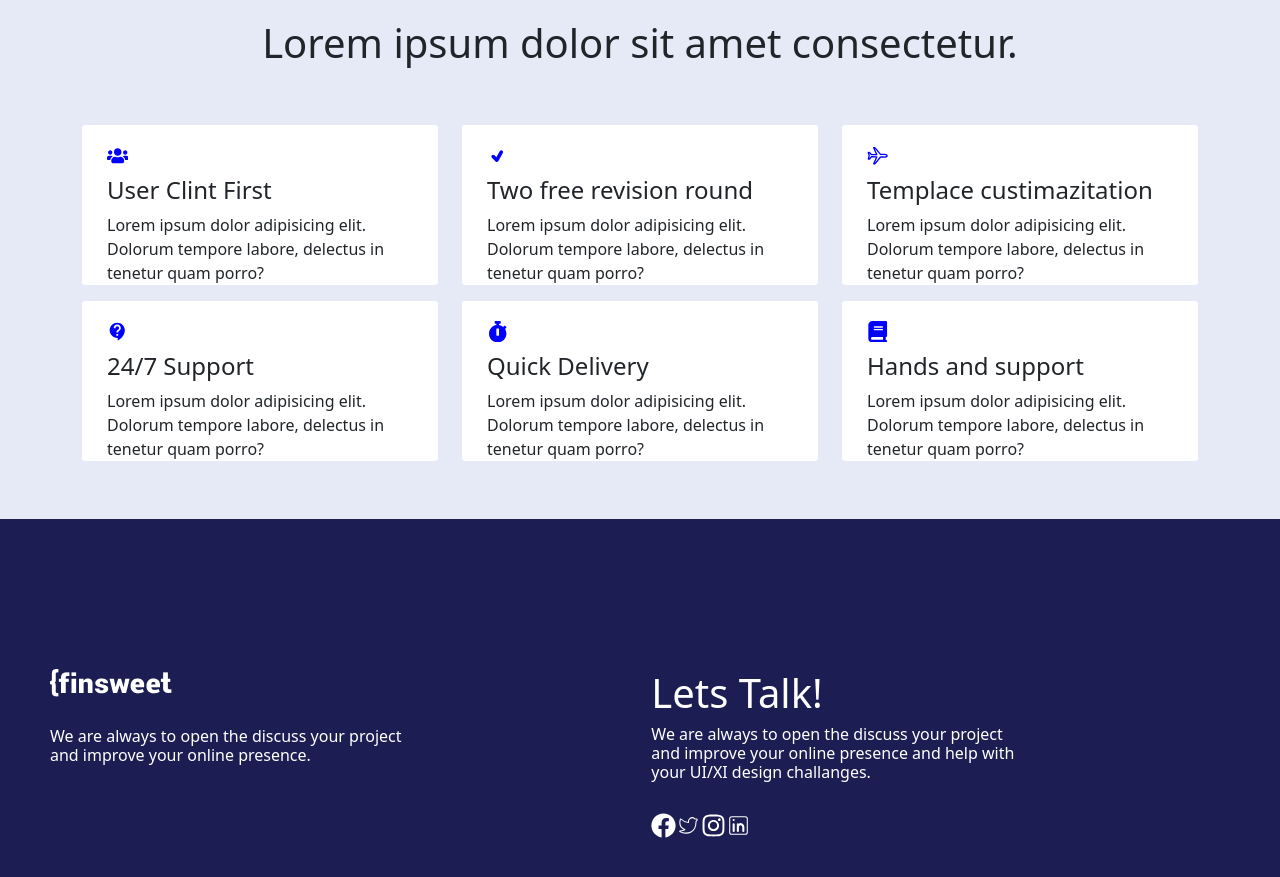
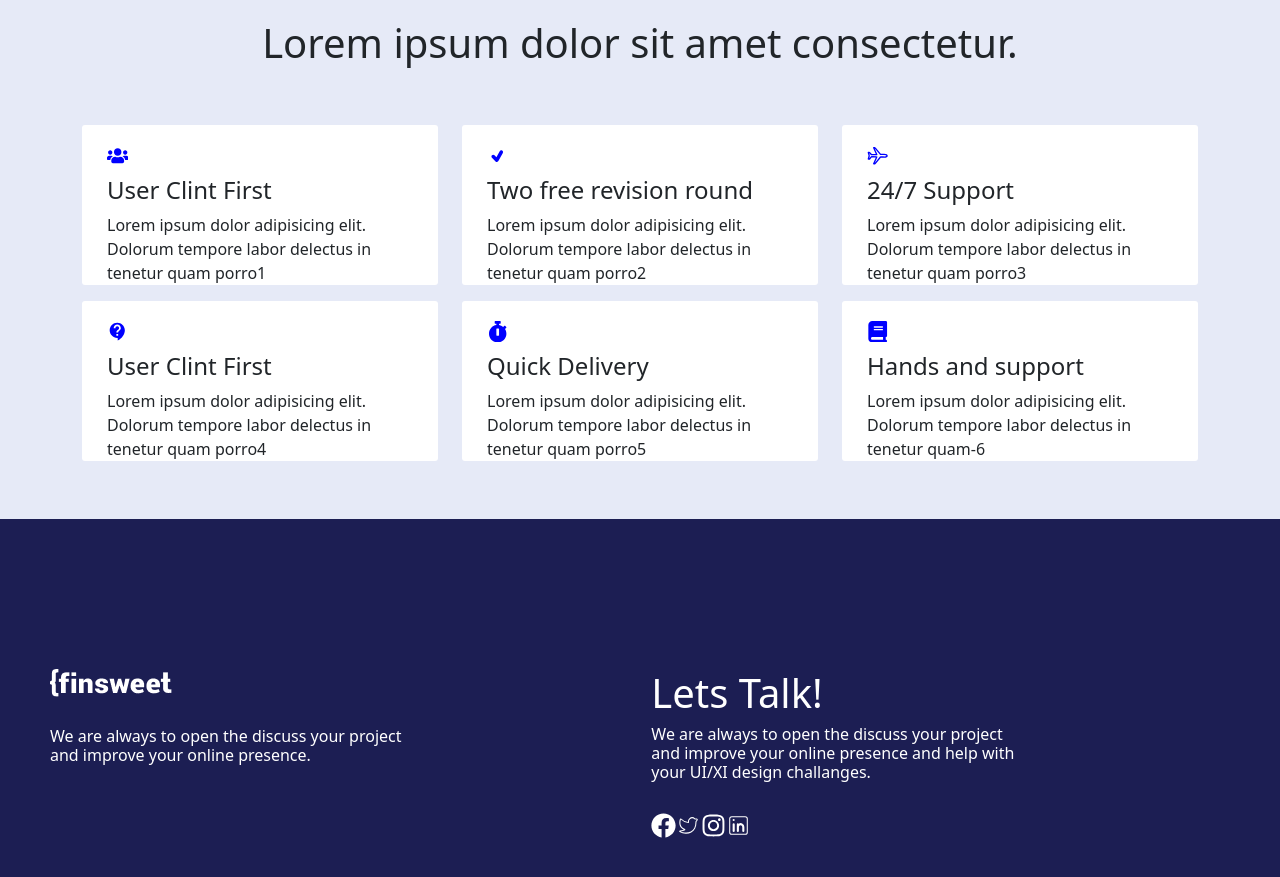
Before and after one commit to ablusur/r-building, a React (Vite) app: page / in a window 1280 px wide. Shown: the part 1000-1877 px from the top of the page. Built offline with nearby package versions, Linux system fonts and the light colour scheme.

Commit message:
feature dinamic

```diff
--- a/src/components/feature/Feature.jsx
+++ b/src/components/feature/Feature.jsx
@@ -1,7 +1,6 @@
 import React from 'react'
 import { Col, Container, Row } from 'react-bootstrap'
-import { FaUsers, FaStopwatch } from "react-icons/fa";
-// import { FaStopwatch } from "react-icons/fa";
+import { FaUsers , FaStopwatch } from "react-icons/fa";
 import "./feature.css"
 import { TiTick } from "react-icons/ti";
 import { IoAirplaneOutline } from "react-icons/io5";
@@ -9,77 +8,62 @@ import { MdContactSupport } from "react-icons/md";
 import { FaBook } from "react-icons/fa6";
 
 const Feature = () => {
+
+    let jalononame = [
+    {
+        title: "User Clint First",
+        para:"Lorem ipsum dolor adipisicing elit. Dolorum tempore labor delectus in tenetur quam porro1",
+        icon: <FaUsers className="icon_color"/>
+    },
+
+    {
+        title: "Two free revision round",
+        para:"Lorem ipsum dolor adipisicing elit. Dolorum tempore labor delectus in tenetur quam porro2",
+        icon: <TiTick className="icon_color"/>
+    },
+
+    {
+        title: "24/7 Support",
+        para:"Lorem ipsum dolor adipisicing elit. Dolorum tempore labor delectus in tenetur quam porro3",
+        icon: <IoAirplaneOutline className="icon_color"/>
+    },
+
+    {
+        title: "User Clint First",
+        para:"Lorem ipsum dolor adipisicing elit. Dolorum tempore labor delectus in tenetur quam porro4",
+        icon: <MdContactSupport className="icon_color"/>
+    },
+
+    {
+        title: "Quick Delivery",
+        para:"Lorem ipsum dolor adipisicing elit. Dolorum tempore labor delectus in tenetur quam porro5",
+        icon: <FaStopwatch className="icon_color"/>
+    },
+
+    {
+        title: "Hands and support",
+        para:"Lorem ipsum dolor adipisicing elit. Dolorum tempore labor delectus in tenetur quam-6",
+        icon: <FaBook className="icon_color"/>
+    },
+
+
+
+]
   return (
 
     <section id="feature">
         <h2>Lorem ipsum dolor sit amet consectetur.</h2>
     <Container>
         <Row>
+            {jalononame.map((item)=>(
             <Col lg={4}>
                 <div className="feacher_item">
-                    <div className="feature_icon">
-                        <FaUsers className='icon_color'/>
-                    </div>
-                    <h4>User Clint First</h4>
-                    <p>Lorem ipsum dolor adipisicing elit. Dolorum tempore labore,
-                        delectus in tenetur quam porro?</p>
+                    <div className="feature_icon">{item.icon}</div>
+                    <h4>{item.title}</h4>
+                    <p>{item.para}</p>
                 </div>
             </Col>
-
-            <Col lg={4}>
-                <div className="feacher_item">
-                    <div className="feature_icon">
-                        <TiTick className='icon_color'/>
-                    </div>
-                    <h4>Two free revision round</h4>
-                    <p>Lorem ipsum dolor adipisicing elit. Dolorum tempore labore,
-                        delectus in tenetur quam porro?</p>
-                </div>
-            </Col>
-
-            <Col lg={4}>
-                <div className="feacher_item">
-                    <div className="feature_icon">
-                        <IoAirplaneOutline className='icon_color'/>
-                    </div>
-                    <h4>Templace custimazitation</h4>
-                    <p>Lorem ipsum dolor adipisicing elit. Dolorum tempore labore,
-                        delectus in tenetur quam porro?</p>
-                </div>
-            </Col>
-
-            <Col lg={4}>
-                <div className="feacher_item">
-                    <div className="feature_icon">
-                        <MdContactSupport className='icon_color'/>
-                    </div>
-                    <h4>24/7 Support</h4>
-                    <p>Lorem ipsum dolor adipisicing elit. Dolorum tempore labore,
-                        delectus in tenetur quam porro?</p>
-                </div>
-            </Col>
-
-            <Col lg={4}>
-                <div className="feacher_item">
-                    <div className="feature_icon">
-                        <FaStopwatch className='icon_color'/>
-                    </div>
-                    <h4>Quick Delivery</h4>
-                    <p>Lorem ipsum dolor adipisicing elit. Dolorum tempore labore,
-                        delectus in tenetur quam porro?</p>
-                </div>
-            </Col>
-
-            <Col lg={4}>
-                <div className="feacher_item">
-                    <div className="feature_icon">
-                        <FaBook className='icon_color'/>
-                    </div>
-                    <h4>Hands and support</h4>
-                    <p>Lorem ipsum dolor adipisicing elit. Dolorum tempore labore,
-                        delectus in tenetur quam porro?</p>
-                </div>
-            </Col>
+            ))}
         </Row>
     </Container>
     </section>
```
